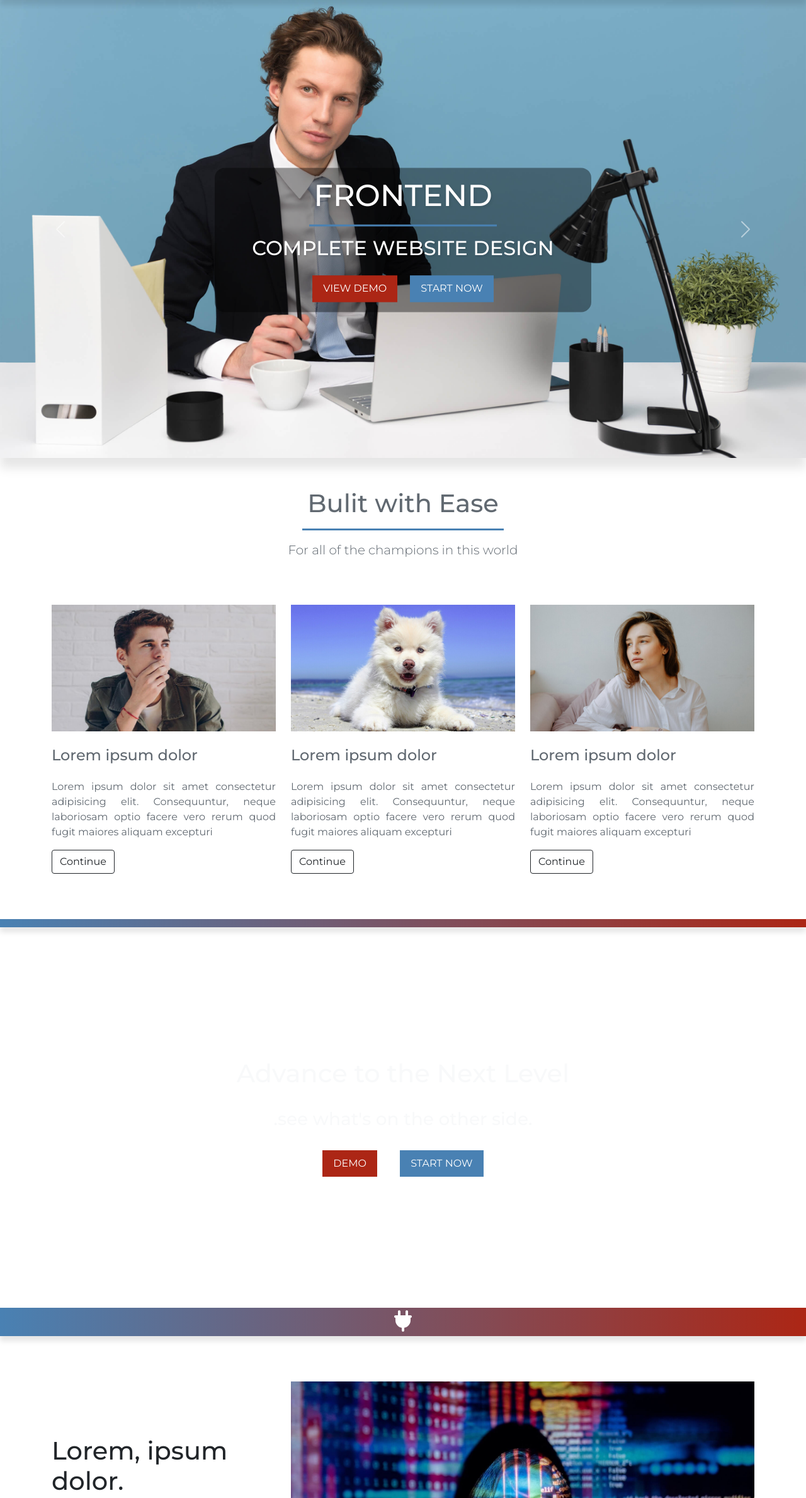
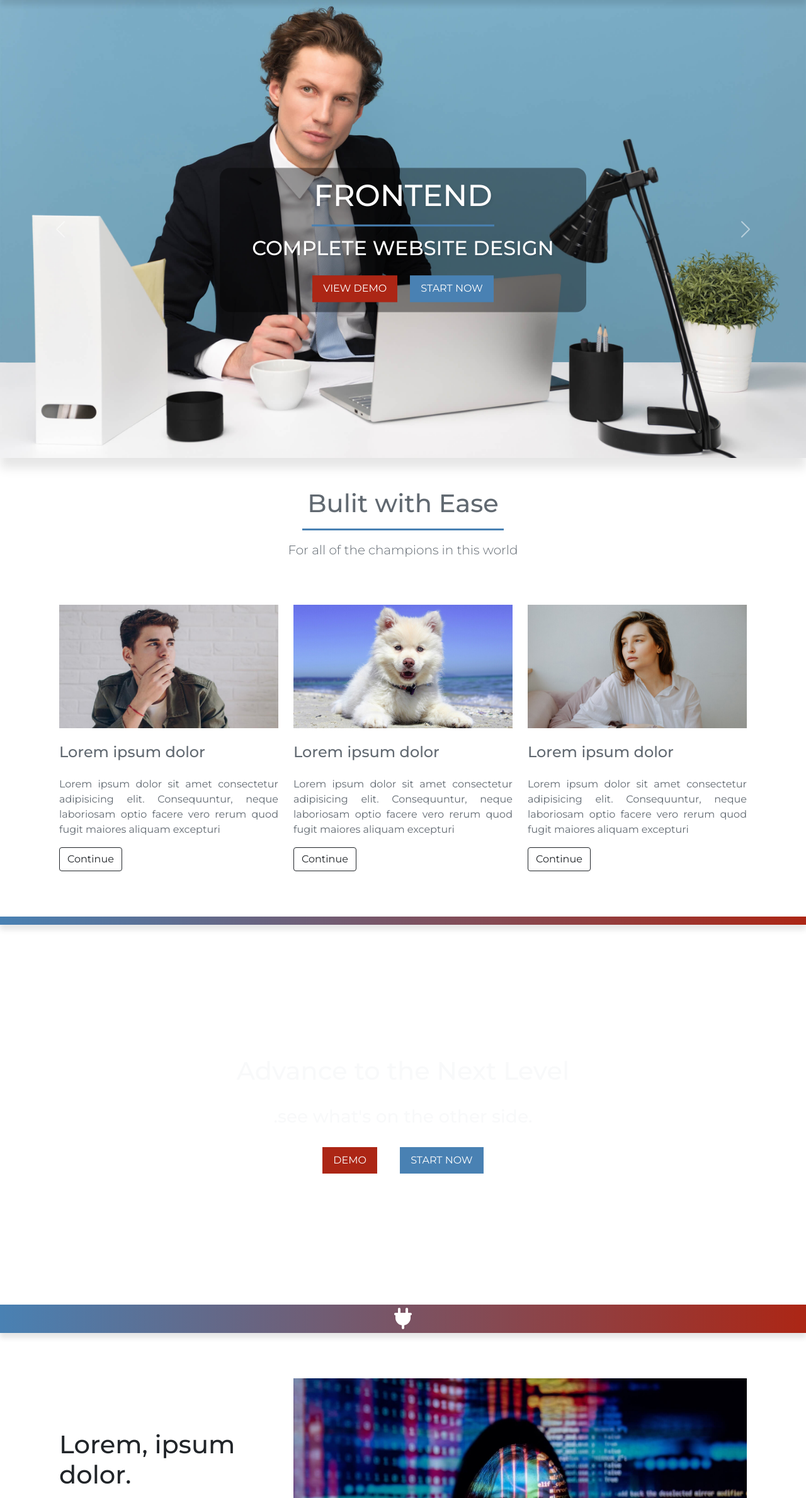
Before and after one commit to islomiy1101/challenge_1, a plain HTML site: page index.html in a window 1280 px wide. Shown: the part 120-2498 px from the top of the page at 63% size. Drawn offline with Linux system fonts and the light colour scheme.

Commit message:
Update style.css

```diff
--- a/css/style.css
+++ b/css/style.css
@@ -140,3 +140,36 @@ footer .svg-inline--fa:hover{
   background-color: #222222;
   border-top: 0.1rem solid #4981b3;
 }
+.row, .container-fluid {
+  margin-left: 0px !important;
+  margin-right: 0px !important;
+}
+
+/*-- Fixed Background Image --*/
+.fixed-background {
+  position: relative;
+  width: 100%;
+  z-index: 1000!important;
+}
+.fixed-wrap {
+  clip: rect(0, auto, auto, 0);
+  position: absolute;
+  top: 0;
+  left: 0;
+  width: 100%;
+  height: 100%;
+  z-index: -999 !important;
+}
+.fixed {
+  z-index: -999!important;
+  display: block;
+  top: 0;
+  left: 0;
+  width: 100%;
+  height: 100%;
+  background-size: cover;
+  background-position: center center;
+  -webkit-transform: translateZ(0);
+  transform: translateZ(0);
+  will-change: transform;
+}
```
